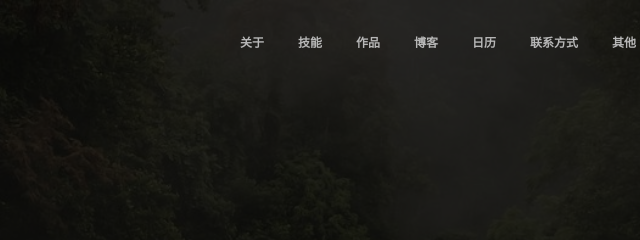
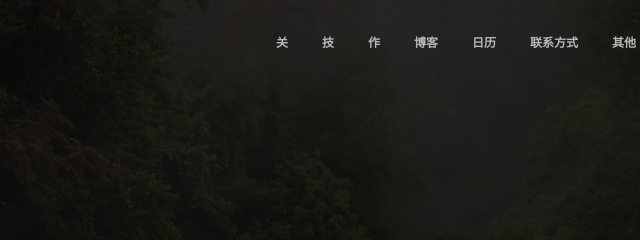
Before and after one commit to ligaoyugui/nav-demo, a plain HTML site: page index.html in a window 1280 px wide. Shown: the top 240 px of the page, 611-1251 px from the left. Drawn offline with Linux system fonts and the light colour scheme.

Commit message:
小修改

```diff
--- a/index.html
+++ b/index.html
@@ -15,13 +15,13 @@
           <nav class="menu" style="float: right;">
             <ul class="clearfix">
               <li>
-                <a href="#siteAbout">关于</a>
+                <a href="#siteAbout">关</a>
               </li>
               <li>
-                <a href="#siteSkills">技能</a>
+                <a href="#siteSkills">技</a>
               </li>
               <li>
-                <a href="#siteWorks">作品</a>
+                <a href="#siteWorks">作</a>
                 <ul class="submenu">
                   <li>作品1</li>
                   <li>作品2</li>
```
